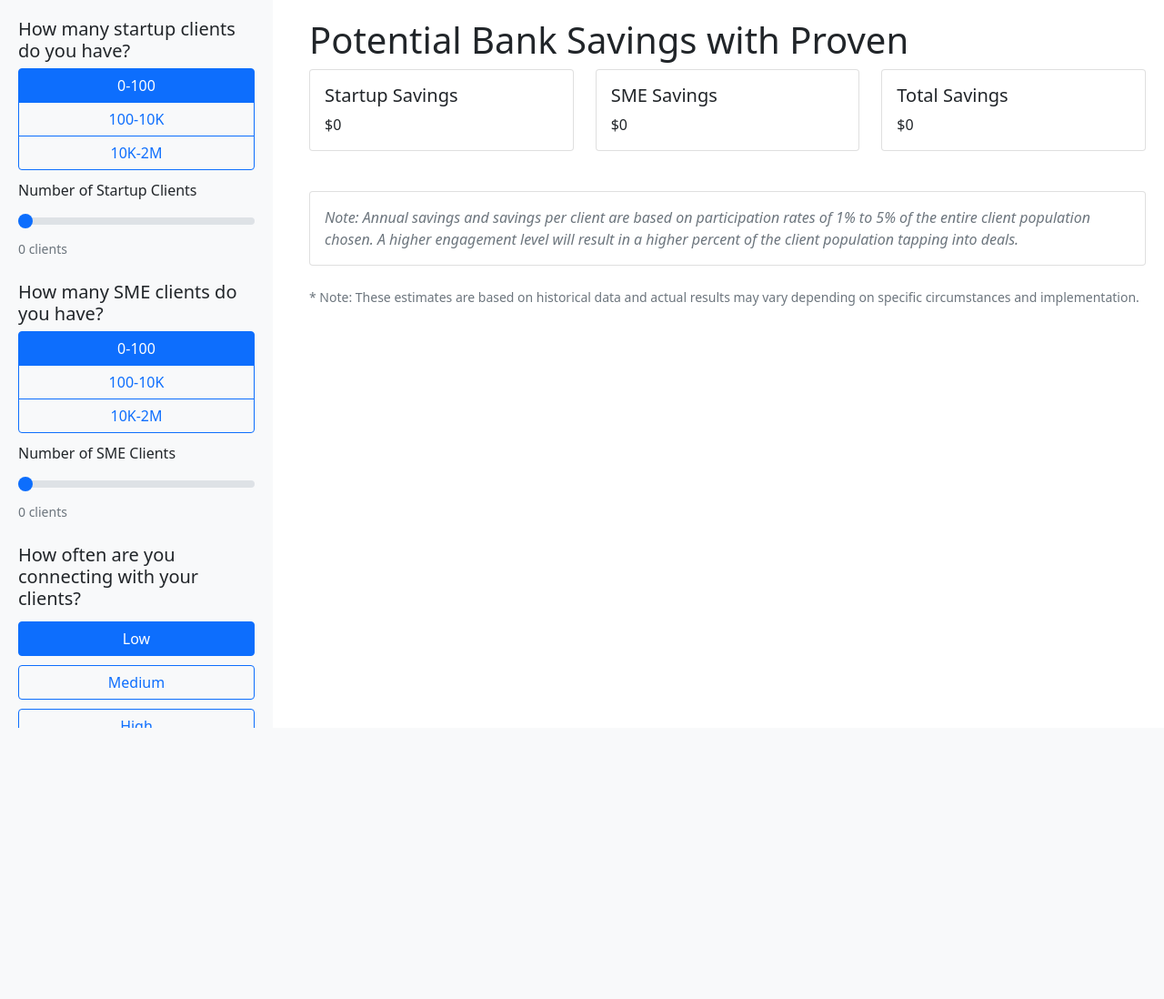
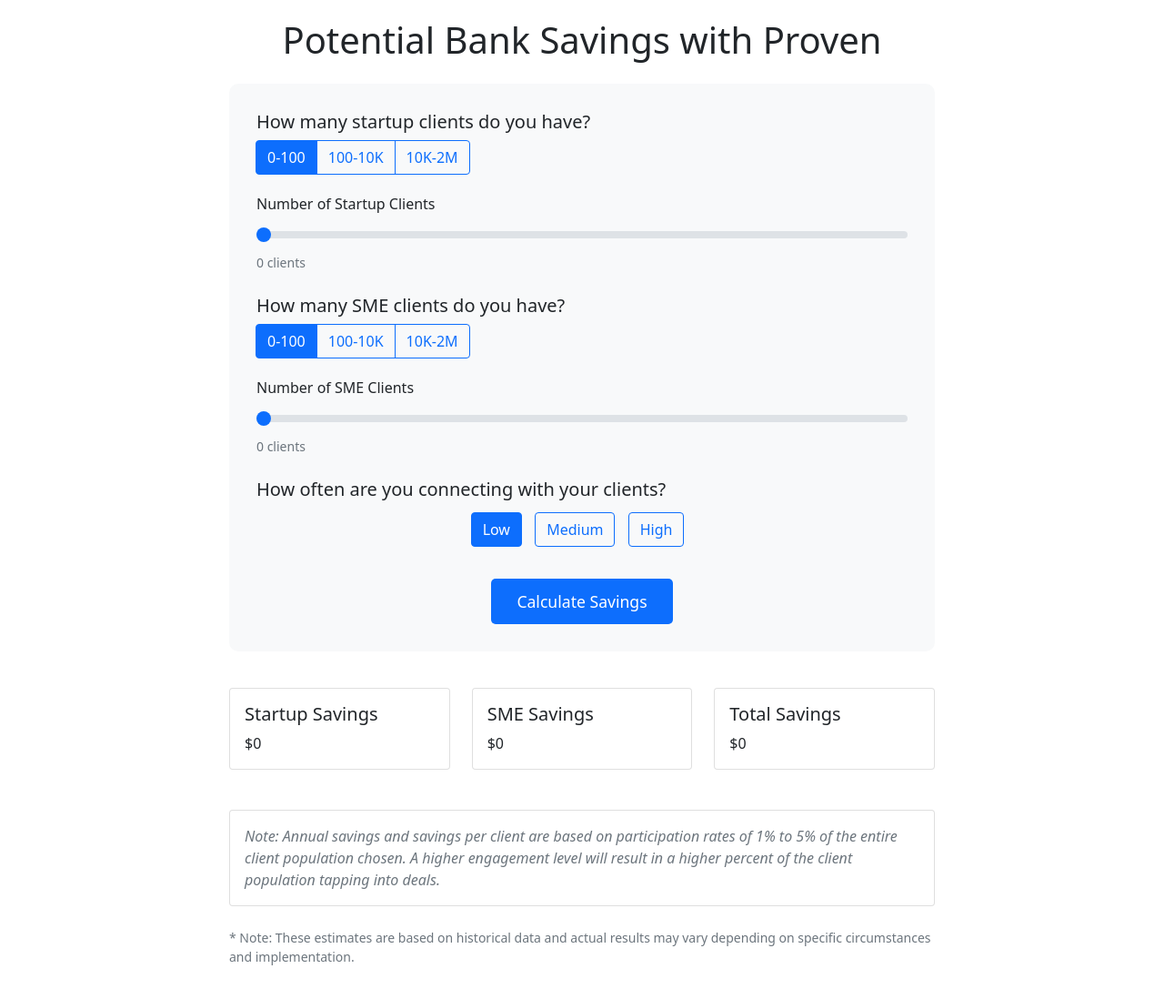
Before and after one commit to nicolegoebel/proven_savings, a Flask app: page / in a window 1280 px wide. Shown: the whole page at 91% size. Before the commit the page ends 800 px from the top, so only its background shows below. Run offline with Flask 3, Linux system fonts and the light colour scheme; some libraries are stand-ins or nearby versions.

Commit message:
Redesign savings calculator layout: Remove sidebar, center content, add calculate button

```diff
--- a/banks/templates/new_index.html
+++ b/banks/templates/new_index.html
@@ -5,28 +5,24 @@
     <link href="https://cdn.jsdelivr.net/npm/bootstrap@5.1.3/dist/css/bootstrap.min.css" rel="stylesheet">
     <link href="https://cdn.jsdelivr.net/npm/bootstrap-icons@1.7.2/font/bootstrap-icons.css" rel="stylesheet">
     <style>
-        .sidebar {
-            background-color: #f8f9fa;
-            padding: 20px;
-            height: 100vh;
-            position: fixed;
-            left: 0;
-            top: 0;
-            width: 300px;
-            overflow-y: auto; /* Make sidebar scrollable */
-        }
         body {
             min-height: 100vh;
             margin: 0;
-            padding: 0;
+            padding: 20px;
         }
-        .main-content {
-            margin-left: 320px;
-            padding: 20px;
+        .container {
+            max-width: 800px;
+            margin: 0 auto;
+        }
+        .input-section {
+            background-color: #f8f9fa;
+            padding: 30px;
+            border-radius: 10px;
+            margin-bottom: 30px;
         }
         .range-label {
             display: block;
-            margin: 10px 0;
+            margin: 20px 0 10px;
         }
         .prediction-card {
             margin-bottom: 20px;
@@ -35,23 +31,42 @@
             display: none;
         }
         .engagement-btn {
-            width: 100%;
-            margin: 5px 0;
+            margin: 5px 10px 5px 0;
         }
         .selected {
             background-color: #0d6efd;
             color: white;
         }
+        .submit-btn {
+            display: block;
+            width: 200px;
+            margin: 30px auto 0;
+            padding: 12px;
+            font-size: 1.1em;
+            background-color: #0d6efd;
+            color: white;
+            border: none;
+            border-radius: 5px;
+            cursor: pointer;
+        }
+        .submit-btn:hover {
+            background-color: #0b5ed7;
+        }
+        .results-section {
+            margin-top: 40px;
+        }
     </style>
 </head>
 <body>
-    <!-- Sidebar -->
-    <div class="sidebar">
+    <div class="container">
+        <h1 class="text-center mb-4">Potential Bank Savings with Proven</h1>
 
+        <!-- Input Section -->
+        <div class="input-section">
             <!-- Startup Clients -->
             <div class="mb-4">
                 <h5>How many startup clients do you have?</h5>
-            <div class="btn-group-vertical w-100" role="group">
+                <div class="btn-group" role="group">
                     <input type="radio" class="btn-check" name="startup-range" id="startup-small" checked>
                     <label class="btn btn-outline-primary" for="startup-small">0-100</label>
 
@@ -70,7 +85,7 @@
             <!-- SME Clients -->
             <div class="mb-4">
                 <h5>How many SME clients do you have?</h5>
-            <div class="btn-group-vertical w-100" role="group">
+                <div class="btn-group" role="group">
                     <input type="radio" class="btn-check" name="sme-range" id="sme-small" checked>
                     <label class="btn btn-outline-primary" for="sme-small">0-100</label>
 
@@ -89,29 +104,31 @@
             <!-- Engagement Level -->
             <div class="mb-4">
                 <h5>How often are you connecting with your clients?</h5>
+                <div class="text-center">
                     <button class="btn btn-outline-primary engagement-btn selected"
                             data-level="rarely"
                             data-bs-toggle="tooltip"
-                    data-bs-placement="right"
+                            data-bs-placement="bottom"
                             title="Contacting companies once per year">Low</button>
                     <button class="btn btn-outline-primary engagement-btn"
                             data-level="often"
                             data-bs-toggle="tooltip"
-                    data-bs-placement="right"
+                            data-bs-placement="bottom"
                             title="Contacting companies quarterly">Medium</button>
                     <button class="btn btn-outline-primary engagement-btn"
                             data-level="frequently"
                             data-bs-toggle="tooltip"
-                    data-bs-placement="right"
+                            data-bs-placement="bottom"
                             title="Contacting companies monthly">High</button>
                 </div>
-
-
             </div>
 
-    <!-- Main Content -->
-    <div class="main-content">
-        <h1>Potential Bank Savings with Proven</h1>
+            <!-- Submit Button -->
+            <button id="calculate-btn" class="submit-btn">Calculate Savings</button>
+        </div>
+
+        <!-- Results Section -->
+        <div class="results-section hidden" id="predictions">
 
         <!-- Predictions -->
         <div id="predictions">
@@ -224,6 +241,11 @@
     <script src="https://cdn.jsdelivr.net/npm/bootstrap@5.1.3/dist/js/bootstrap.bundle.min.js"></script>
     <script>
     document.addEventListener('DOMContentLoaded', function() {
+        // Initialize calculate button
+        document.getElementById('calculate-btn').addEventListener('click', function() {
+            updatePredictions();
+        });
+
         // Range configurations
         const ranges = {
             small: { min: 0, max: 100 },
@@ -330,7 +352,6 @@
                 slider.addEventListener('input', function() {
                     const value = parseInt(this.value) || 0;
                     display.textContent = `${value.toLocaleString()} clients`;
-                    updatePredictions();
                 });
 
                 // Handle range selection
@@ -351,7 +372,6 @@
                         }
 
                         display.textContent = `${config.min.toLocaleString()} clients`;
-                        updatePredictions();
                     });
                 });
 
@@ -361,7 +381,6 @@
                 slider.value = ranges.small.min;
                 slider.step = 1;
                 display.textContent = `${ranges.small.min.toLocaleString()} clients`;
-                updatePredictions(); // Trigger initial calculation
             });
         }
 
@@ -371,7 +390,6 @@
                 btn.addEventListener('click', function() {
                     document.querySelectorAll('.engagement-btn').forEach(b => b.classList.remove('selected'));
                     this.classList.add('selected');
-                    updatePredictions();
                 });
             });
         }
```
Also changed, not shown: Banks_webflow/css/styles.css (+51 -18 lines), Banks_webflow/index.html (+16 -11 lines), Banks_webflow/js/calculator.js (+5 -4 lines). Lines whose indentation alone changed are shown as unchanged.
